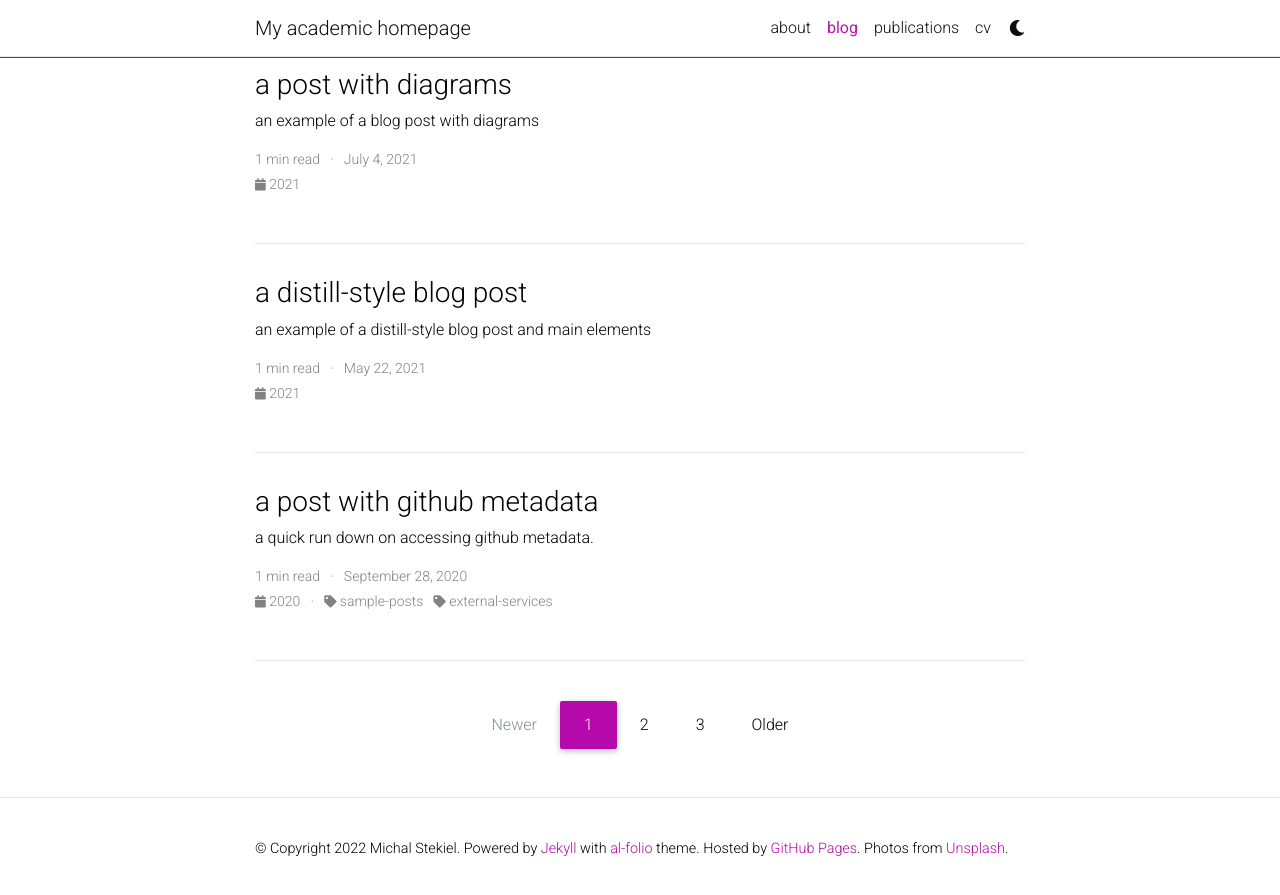
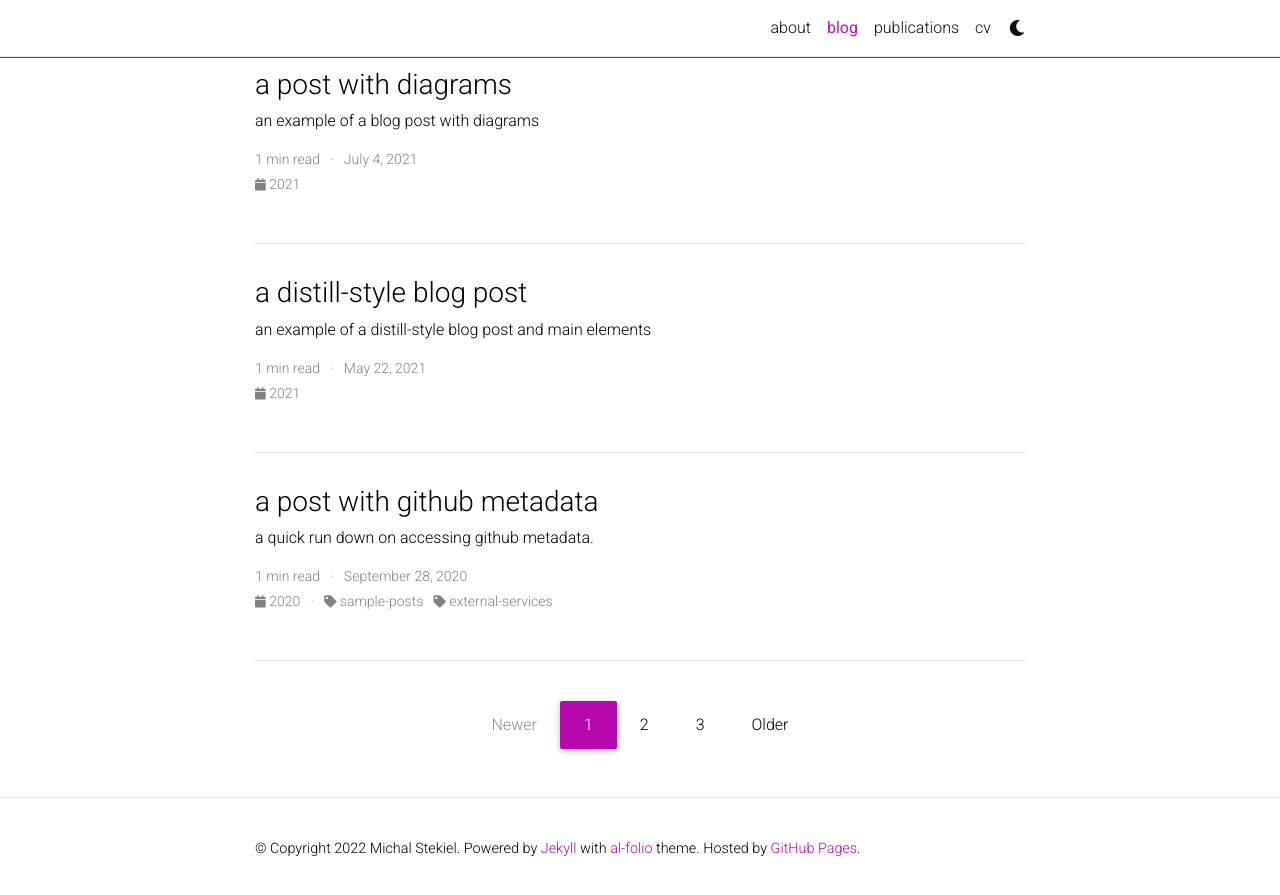
Before and after one commit to mstekiel/mstekiel.github.io, a Jekyll site: the page built from blog/index.html, in a window 1280 px wide and 900 px high, scrolled down 807 px. Shown: the top 895 px of the window. Built offline with Jekyll 4.4.1, drawn with Linux system fonts in a browser that asks for light colours; the list of posts is cut into pages by our own code; comment, search, counter and statistics services are not loaded; a style sheet for code colours, icons or effects is not loaded.

Commit message:
Update _config.yml

```diff
--- a/_config.yml
+++ b/_config.yml
@@ -2,7 +2,7 @@
 # Site settings
 # -----------------------------------------------------------------------------
 
-title: My academic homepage # the website title (if blank, full name will be used instead)
+title:  # the website title (if blank, full name will be used instead)
 first_name: Michal
 middle_name:
 last_name: Stekiel
@@ -12,7 +12,6 @@ description: > # the ">" symbol means to ignore newlines until "footer_text:"
 footer_text: >
   Powered by <a href="https://jekyllrb.com/" target="_blank">Jekyll</a> with <a href="https://github.com/alshedivat/al-folio">al-folio</a> theme.
   Hosted by <a href="https://pages.github.com/" target="_blank">GitHub Pages</a>.
-  Photos from <a href="https://unsplash.com" target="_blank">Unsplash</a>.
 keywords: m.stekiel, stekiel, academic-website, portfolio-website  # add your own keywords or leave empty
 
 lang: en # the language of your site (for example: en, fr, cn, ru, etc.)
```
